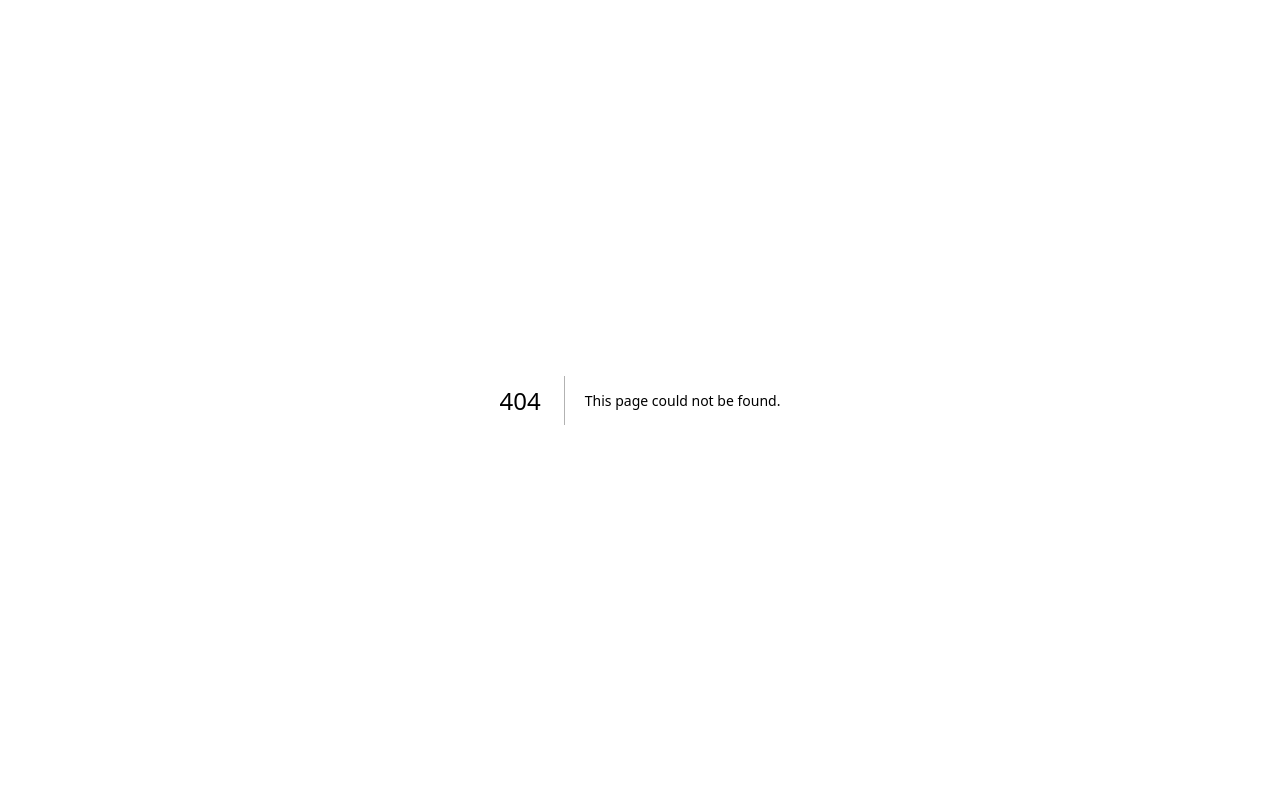
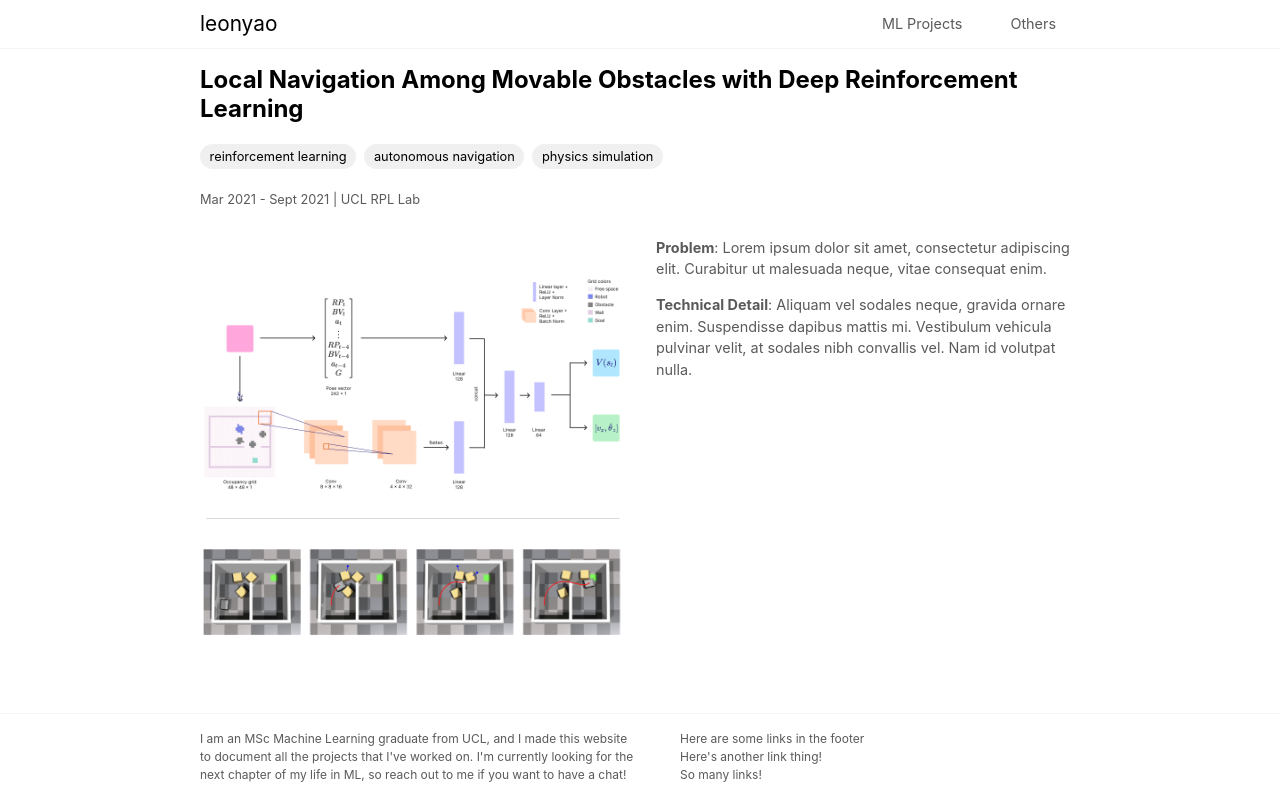
Before and after one commit to LeonY117/leony117.github.io, a Next.js app: page /projects/namo in a window 1280 px wide. Before the commit this address had no page. Built offline with nearby package versions, Linux system fonts and the light colour scheme.

Commit message:
add project pages

```diff
--- /dev/null
+++ b/components/Project/Project.js
@@ -0,0 +1,60 @@
+import React from 'react';
+import Image from 'next/image';
+import Tag from '@/components/UI/Tag/Tag';
+
+import classes from './Project.module.css';
+
+const Project = (props) => {
+  // get title, content, and image url from props:
+  const title = props.title; //string
+  const tags = props.tags; //array of strings
+  const date = props.date; //string
+  const location = props.location; //string
+  const mainText = props.mainText; //<div> element
+  const urlText = props.urlText; // <div> element
+  const imgURL = props.imgURL; //string
+  const imgAlt = props.imgAlt; //string
+
+  let tagsList = null;
+  if (tags) {
+    tagsList = tags.map((tag) => {
+      return (
+        <li className={classes.Tag}>
+          <Tag key={tag}>{tag}</Tag>
+        </li>
+      );
+    });
+  }
+
+  let metaDataText = '';
+  let metaData = null;
+  if (date) {
+    metaDataText += date;
+  }
+  if (location) {
+    metaDataText += ' | ' + location;
+  }
+  if (metaDataText) {
+    metaData = <p className={classes.MetaData}>{metaDataText}</p>;
+  }
+
+  let mainBody = (
+    <div className={classes.MainBody}>
+      <div className={classes.ImageWrapper}>
+        <Image src={imgURL} alt={imgAlt} layout='fill' objectFit='contain' />
+      </div>
+      <div className={classes.TextWrapper}>{mainText}</div>
+    </div>
+  );
+
+  return (
+    <div>
+      <h2 className={classes.Title}>{title}</h2>
+      {tagsList ? <ul className={classes.Tags}>{tagsList}</ul> : null}
+      {metaData}
+      {mainBody}
+    </div>
+  );
+};
+
+export default Project;
--- /dev/null
+++ b/components/Project/Project.module.css
@@ -0,0 +1,44 @@
+.Title {
+  margin: 1rem 0;
+}
+
+.Tags {
+  display: flex;
+  flex-direction: row;
+  flex-wrap: wrap;
+  margin: 0;
+  padding: 0;
+}
+
+.Tag {
+  list-style: none;
+  margin: 0rem 0.5rem 0rem 0;
+  padding: 0.5rem 0;
+  font-size: 0.8rem;
+}
+
+.MetaData {
+  margin-top: 1rem;
+  font-size: 0.8rem;
+}
+
+.MainBody {
+  display: flex;
+  flex-direction: row;
+  height: 100%;
+  gap: 2rem;
+}
+
+.ImageWrapper {
+  flex: 50%;
+  width: 100%;
+  max-width: 100%;
+  height: 30rem;
+  position: relative;
+  /* margin: 0 1rem; */
+}
+
+.TextWrapper {
+  flex: 50%;
+  /* margin: 0 1rem; */
+}
--- /dev/null
+++ b/components/UI/Tag/Tag.js
@@ -0,0 +1,13 @@
+import React from 'react';
+import classes from './Tag.module.css';
+
+const Tag = (props) => {
+  let classArray = [classes.Tag];
+  return (
+    <label className={classArray.join(' ')}>
+      {props.children.toLowerCase()}
+    </label>
+  );
+};
+
+export default Tag;
--- /dev/null
+++ b/components/UI/Tag/Tag.module.css
@@ -0,0 +1,7 @@
+.Tag {
+  background-color: #f0f0f0;
+  padding: 0.4em 0.75em;
+  font-size: inherit;
+  border-radius: 1.5em;
+  color: black;
+}
--- /dev/null
+++ b/pages/projects/namo/index.js
@@ -0,0 +1,57 @@
+import React from 'react';
+
+import Project from '@/components/Project/Project';
+import Layout from '@/hoc/Layout/Layout';
+import Content from '@/hoc/Content/Content';
+
+import classes from '../ProjectPage.module.css';
+
+const Index = () => {
+  const title =
+    'Local Navigation Among Movable Obstacles with Deep Reinforcement Learning';
+
+  const tags = [
+    'reinforcement learning',
+    'autonomous navigation',
+    'physics simulation',
+  ];
+
+  // TODO: store date in proper date format & parse it into text
+  const date = 'Mar 2021 - Sept 2021';
+  const location = 'UCL RPL Lab';
+
+  const imgURL = '/images/projects/namo.png';
+  const imgAlt = 'Custom neural network architecture and screenshot demos';
+
+  const mainText = (
+    <>
+      <p>
+        <b>Problem</b>: Lorem ipsum dolor sit amet, consectetur adipiscing elit.
+        Curabitur ut malesuada neque, vitae consequat enim.
+      </p>
+      <p>
+        <b>Technical Detail</b>: Aliquam vel sodales neque, gravida ornare enim.
+        Suspendisse dapibus mattis mi. Vestibulum vehicula pulvinar velit, at
+        sodales nibh convallis vel. Nam id volutpat nulla.
+      </p>
+    </>
+  );
+
+  return (
+    <Layout>
+      <Content>
+        <Project
+          title={title}
+          tags={tags}
+          date={date}
+          location={location}
+          imgURL={imgURL}
+          imgAlt={imgAlt}
+          mainText={mainText}
+        />
+      </Content>
+    </Layout>
+  );
+};
+
+export default Index;
```
Also changed, not shown: pages/projects/index.js (+6 -3 lines), pages/projects/ProjectPage.module.css (added), public/images/projects/namo.png (added).
